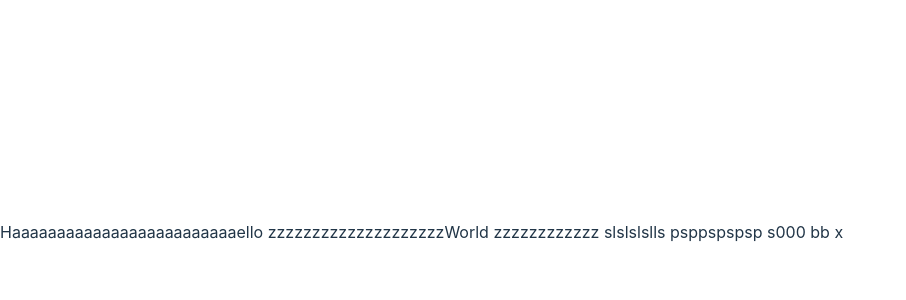
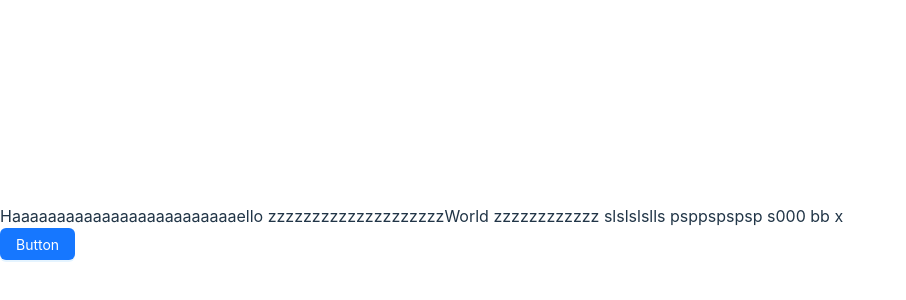
Before and after one commit to Aristidis13/gifs, a React (Vite) app: page / in a window 1280 px wide. Shown: the part 168-468 px from the top of the page, without its empty margins (0-906 px from the left). Built offline with nearby package versions, Linux system fonts and the light colour scheme.

Commit message:
Adds demo Button

```diff
--- a/package.json
+++ b/package.json
@@ -16,11 +16,13 @@
     "react-dom": "^18.3.1"
   },
   "devDependencies": {
+    "@types/antd": "^1.0.0",
     "@types/react": "^18.3.3",
     "@types/react-dom": "^18.3.0",
     "@typescript-eslint/eslint-plugin": "^7.13.1",
     "@typescript-eslint/parser": "^7.13.1",
     "@vitejs/plugin-react": "^4.3.1",
+    "antd": "^5.18.3",
     "eslint": "^8.57.0",
     "eslint-plugin-react-hooks": "^4.6.2",
     "eslint-plugin-react-refresh": "^0.4.7",
--- a/src/App.tsx
+++ b/src/App.tsx
@@ -1,9 +1,14 @@
+import { Button } from 'antd';
+
 const App = ({}) => {
   const hel = 'hello';
   return (
     <>
       Haaaaaaaaaaaaaaaaaaaaaaaaaello zzzzzzzzzzzzzzzzzzzzWorld zzzzzzzzzzzz slslslslls psppspspsp
       s000 bb x
+      <div className="App">
+        <Button type="primary">Button</Button>
+      </div>
     </>
   );
 };
```
Also changed, not shown: 1 other file (tests, documents, lock files or other folders).
